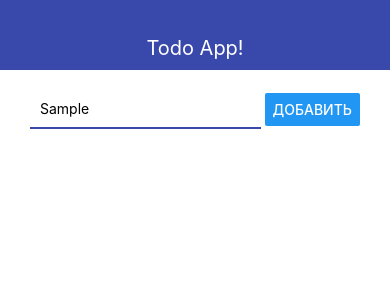
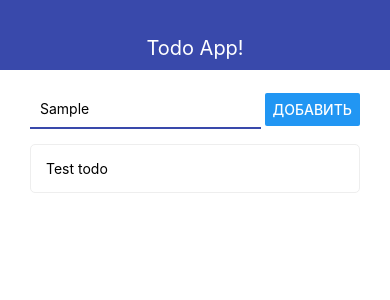
Before and after one commit to camward/RN-Todo-App, a React Native app: screen / in a window 390 px wide. Both pictures are taken after typing "Sample" into the empty fields and a click on the button "ДОБАВИТЬ". Shown: the top 300 px of the page. Built offline with nearby package versions, Linux system fonts and the light colour scheme.

Commit message:
список элементов

```diff
--- a/App.js
+++ b/App.js
@@ -2,6 +2,7 @@
 import { StyleSheet, Text, View } from 'react-native'
 import { Navbar } from './src/Navbar'
 import { AddTodo } from './src/AddTodo'
+import { Todo } from './src/Todo'
 
 export default function App() {
   const [todos, setTodos] = useState([])
@@ -34,6 +35,12 @@
       <Navbar title='Todo App!' />
       <View style={styles.container}>
         <AddTodo onSubmit={addTodo} />
+
+        <View>
+          {todos.map(todo => (
+            <Todo todo={todo} key={todo.id} />
+          ))}
+        </View>
       </View>
     </View>
   )
--- a/src/AddTodo.js
+++ b/src/AddTodo.js
@@ -18,7 +18,8 @@
   block: {
     flexDirection: 'row',
     justifyContent: 'space-between',
-    alignItems: 'center'
+    alignItems: 'center',
+    marginBottom: 15
   },
   input: {
     width: '70%',
--- /dev/null
+++ b/src/Todo.js
@@ -0,0 +1,22 @@
+import React from 'react'
+import { Text, View, StyleSheet } from 'react-native'
+
+export const Todo = ({ todo }) => {
+  return (
+    <View style={styles.todo}>
+      <Text>{todo.title}</Text>
+    </View>
+  )
+}
+
+const styles = StyleSheet.create({
+  todo: {
+    flexDirection: 'row',
+    alignItems: 'center',
+    padding: 15,
+    borderWidth: 1,
+    borderColor: '#eee',
+    borderRadius: 5,
+    marginBottom: 10
+  }
+})
```
